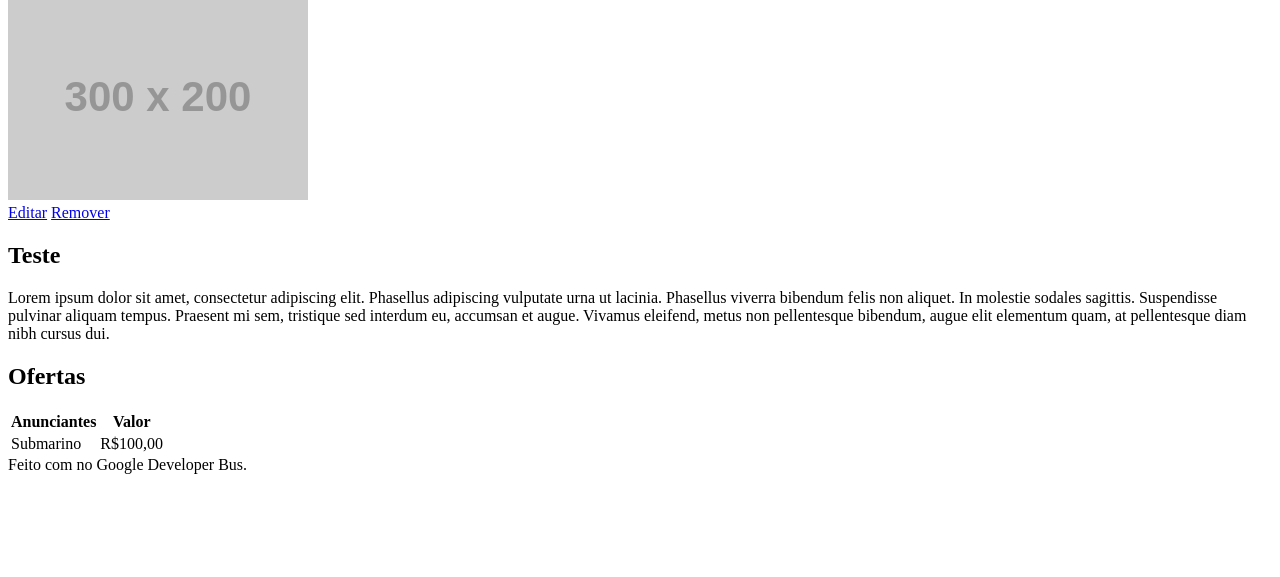
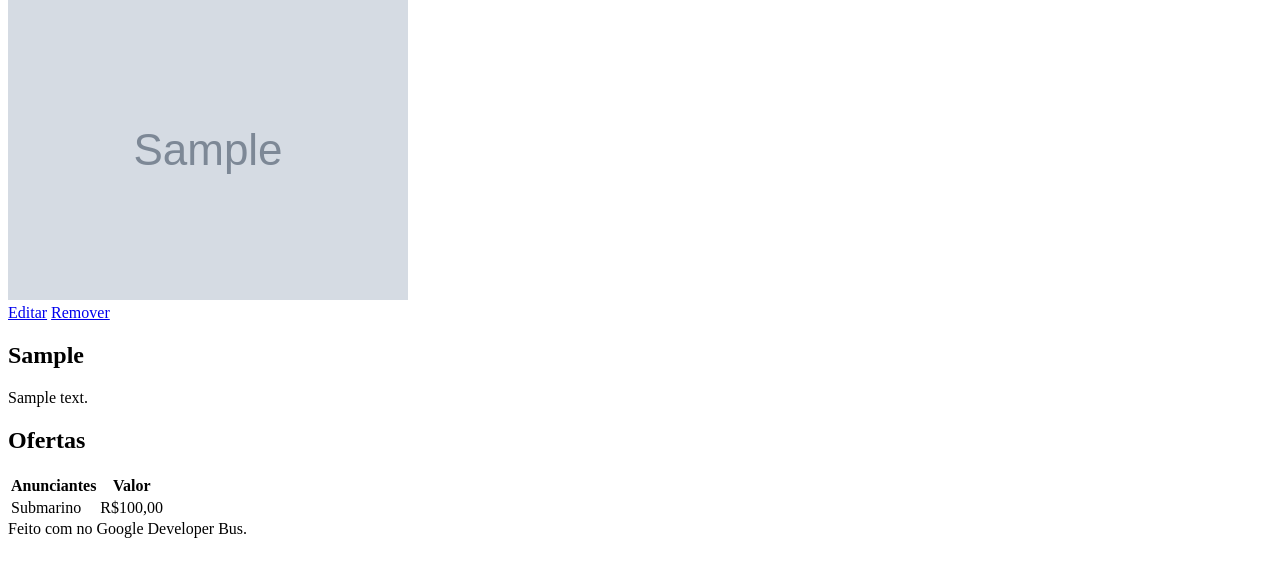
Before and after one commit to DesenvolvedoresGoogle/QueroMe, a Django app: template templates/system/wishes/show.html in a window 1280 px wide. Shown: the part 130-707 px from the top of the page. Run offline with Django 3.2, Linux system fonts and the light colour scheme; tables that the repository leaves empty hold one stand-in row (values such as "Sample post"); the template is opened without the code that fills it: values that come from a table or form of the project are taken from there, most other values are stand-ins (such as "Sample title", 1, 10 or a date in 2020); grey boxes marked "Sample" are stand-in pictures; grey boxes labelled with a size stand in for pictures from a placeholder-image service; parts of the project's set-up code (start-up, migrations or seed data) failed here and were passed over; some libraries are stand-ins or nearby versions.

Commit message:
exibindo a imagem, nome  e descricao na página de show do desejo

```diff
--- a/templates/system/wishes/show.html
+++ b/templates/system/wishes/show.html
@@ -4,7 +4,11 @@
 <div class="row">
 <aside role="sidebar" class="sidebar column-4">
   <div class="image">
-    <img src="http://placehold.it/300x200" alt="NOME">
+      {% if w.file %}
+          <img src="{{ w.file.url }}" alt="{{ w.product }}">
+      {% else %}
+          <img src="http://placehold.it/300x200" alt="{{ w.product }}">
+      {% endif %}
   </div>
 
   <div class="actions">
@@ -14,8 +18,8 @@
 </aside>
 
 <section class="content column-8">
-  <h1 class="name">Teste</h1>
-  <p class="description">Lorem ipsum dolor sit amet, consectetur adipiscing elit. Phasellus adipiscing vulputate urna ut lacinia. Phasellus viverra bibendum felis non aliquet. In molestie sodales sagittis. Suspendisse pulvinar aliquam tempus. Praesent mi sem, tristique sed interdum eu, accumsan et augue. Vivamus eleifend, metus non pellentesque bibendum, augue elit elementum quam, at pellentesque diam nibh cursus dui.</p>
+  <h1 class="name">{{ w.product }}</h1>
+  <p class="description">{{ w.description|linebreaks }}</p>
 
   <div class="subtitle">
     <h2>Ofertas</h2>
```
